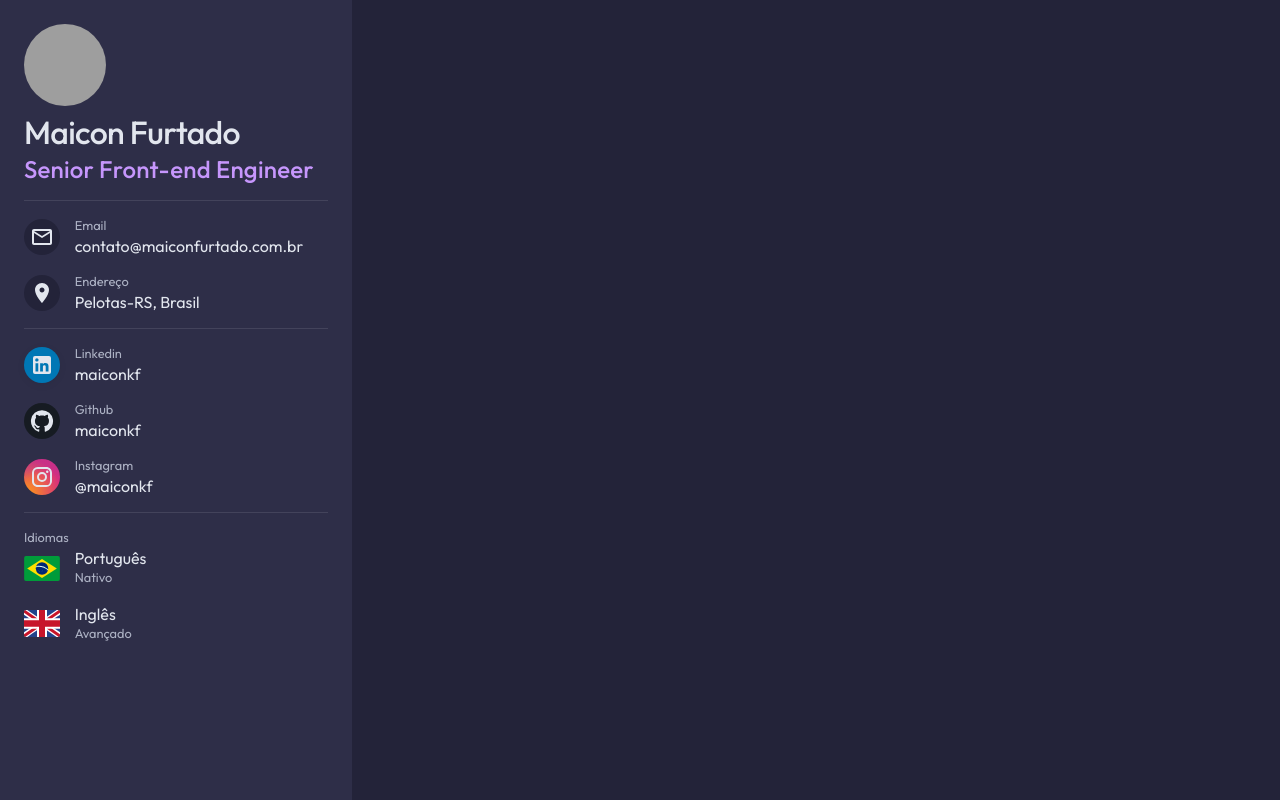
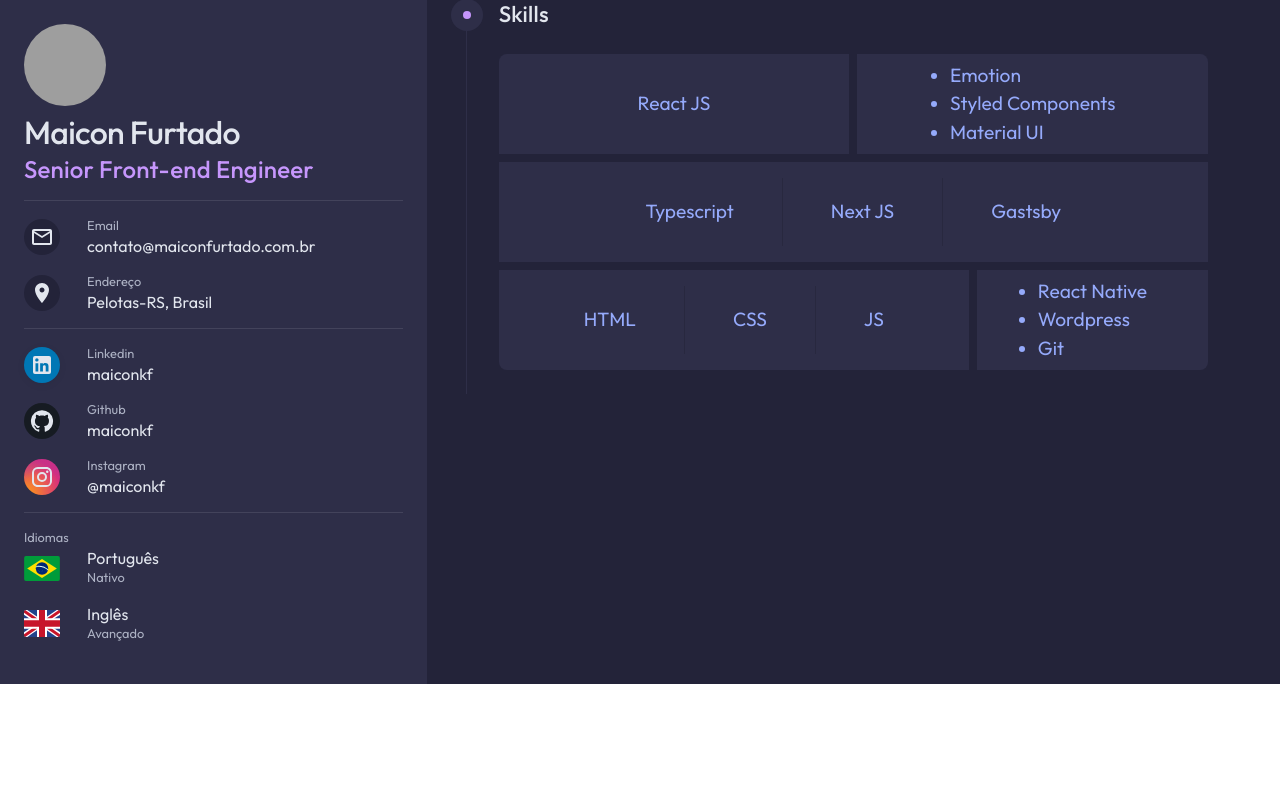
Before and after one commit to maiconkf/portfolio, a Next.js app: page / in a window 1280 px wide. Built offline with nearby package versions, Linux system fonts and the light colour scheme; grey boxes are pictures that could not be loaded.

Commit message:
feat: skills

```diff
--- a/components/Aside/index.tsx
+++ b/components/Aside/index.tsx
@@ -24,9 +24,8 @@
       sx={{
         backgroundColor: "primary.main",
         width: "100%",
-        maxWidth: ["100%", "100%", "100%", "352px"],
       }}
-      p={3}
+      p={[2, 2, 2, 3]}
     >
       <Avatar
         src="https://scontent.fpet3-1.fna.fbcdn.net/v/t1.6435-9/68902702_10214676645095308_8695338020066295808_n.jpg?_nc_cat=108&ccb=1-5&_nc_sid=09cbfe&_nc_eui2=AeF0FVDwtQerYdM5vU5P8y5FjBaQYHQjvuGMFpBgdCO-4Q8lCBR2wN1X9e7ftUKUdgU&_nc_ohc=b89PjI5TJrkAX84b7KZ&_nc_ht=scontent.fpet3-1.fna&oh=00_AT-HDvssOh7varqL_-H9Rj0i_6QMTsXK1Mj5AYmoX-S3ow&oe=628F2782"
--- /dev/null
+++ b/components/Box/index.tsx
@@ -0,0 +1,46 @@
+import React, { ReactNode } from "react";
+import { Box as MuiBox, Typography } from "@mui/material";
+
+type Props = {
+  borderRadius?: string;
+  flexDirection?: string;
+  children: ReactNode;
+};
+
+const Box: React.FC<Props> = ({ borderRadius, flexDirection, children }) => {
+  return (
+    <MuiBox
+      sx={{
+        borderRadius,
+        backgroundColor: "primary.main",
+        height: 100,
+        display: "flex",
+        flexDirection,
+        justifyContent: "center",
+        alignItems: "center",
+
+        "& ul": {
+          padding: 0,
+        },
+
+        "& li": {
+          color: "secondary.main",
+          fontSize: "0.85rem",
+
+          "@media (min-width: 600px)": {
+            fontSize: "1rem",
+          },
+
+          "@media (min-width: 900px)": {
+            fontSize: "1.2rem",
+          },
+        },
+      }}
+      py={2}
+    >
+      {children}
+    </MuiBox>
+  );
+};
+
+export default Box;
--- /dev/null
+++ b/components/Session/Title/index.tsx
@@ -0,0 +1,41 @@
+import { Typography } from "@mui/material";
+import React from "react";
+
+type Props = {
+  title: string;
+};
+
+const Title: React.FC<Props> = ({ title }) => {
+  return (
+    <Typography
+      variant="h3"
+      sx={{
+        "&:before": {
+          content: '""',
+          width: 32,
+          height: 32,
+          borderRadius: "100%",
+          backgroundColor: "primary.main",
+          position: "absolute",
+          left: -48,
+          top: -1,
+        },
+
+        "&:after": {
+          content: '""',
+          position: "absolute",
+          top: 11,
+          left: -36,
+          borderRadius: "100%",
+          width: 8,
+          height: 8,
+          backgroundColor: "secondary.light",
+        },
+      }}
+    >
+      {title}
+    </Typography>
+  );
+};
+
+export default Title;
--- /dev/null
+++ b/components/Session/index.tsx
@@ -0,0 +1,30 @@
+import { Box } from "@mui/material";
+import React, { ReactNode } from "react";
+
+type Props = {
+  children: ReactNode;
+};
+
+const Session: React.FC<Props> = ({ children }) => {
+  return (
+    <Box
+      pb={3}
+      sx={{
+        position: "relative",
+        "&:before": {
+          content: '""',
+          position: "absolute",
+          left: -33,
+          top: 0,
+          width: "1px",
+          height: "100%",
+          backgroundColor: "secondary.dark",
+        },
+      }}
+    >
+      {children}
+    </Box>
+  );
+};
+
+export default Session;
--- /dev/null
+++ b/components/Skills/index.tsx
@@ -0,0 +1,138 @@
+import { Divider, Grid, Typography } from "@mui/material";
+import React from "react";
+import Box from "../Box";
+import Session from "../Session";
+import Title from "../Session/Title";
+
+const Skills: React.FC = () => {
+  return (
+    <Session>
+      <Title title="Skills" />
+      <Grid container spacing={1} mt={2}>
+        <Grid item xs={6}>
+          <Box borderRadius="8px 0px 0px 0px">
+            <Typography
+              sx={{
+                fontSize: ["0.85rem", "1.2rem"],
+                color: "secondary.main",
+                m: 0,
+              }}
+            >
+              React JS
+            </Typography>
+          </Box>
+        </Grid>
+        <Grid item xs={6}>
+          <Box borderRadius="0px 8px 0px 0px">
+            <ul>
+              <li>Emotion</li>
+              <li>Styled Components</li>
+              <li>Material UI</li>
+            </ul>
+          </Box>
+        </Grid>
+        <Grid item xs={12}>
+          <Box>
+            <Typography
+              sx={{
+                fontSize: ["0.85rem", "1.2rem"],
+                color: "secondary.main",
+                m: 0,
+              }}
+            >
+              Typescript
+            </Typography>
+            <Divider
+              orientation="vertical"
+              sx={{
+                backgroundColor: "secondary.dark",
+                mx: [2, 6],
+              }}
+            />
+            <Typography
+              sx={{
+                fontSize: ["0.85rem", "1.2rem"],
+                color: "secondary.main",
+                m: 0,
+              }}
+            >
+              Next JS
+            </Typography>
+            <Divider
+              orientation="vertical"
+              sx={{
+                backgroundColor: "secondary.dark",
+                mx: [2, 6],
+              }}
+            />
+            <Typography
+              sx={{
+                fontSize: ["0.85rem", "1.2rem"],
+                color: "secondary.main",
+                m: 0,
+              }}
+            >
+              Gastsby
+            </Typography>
+          </Box>
+        </Grid>
+        <Grid item xs={7} sm={8}>
+          <Box borderRadius="0px 0px 0px 8px">
+            <Typography
+              sx={{
+                fontSize: ["0.85rem", "1.2rem"],
+                color: "secondary.main",
+                m: 0,
+              }}
+            >
+              HTML
+            </Typography>
+            <Divider
+              orientation="vertical"
+              sx={{
+                backgroundColor: "secondary.dark",
+                mx: [2, 6],
+              }}
+            />
+            <Typography
+              sx={{
+                fontSize: ["0.85rem", "1.2rem"],
+                color: "secondary.main",
+                m: 0,
+              }}
+            >
+              CSS
+            </Typography>
+            <Divider
+              orientation="vertical"
+              sx={{
+                backgroundColor: "secondary.dark",
+                mx: [2, 6],
+              }}
+            />
+            <Typography
+              sx={{
+                fontSize: ["0.85rem", "1.2rem"],
+                color: "secondary.main",
+                m: 0,
+              }}
+            >
+              JS
+            </Typography>
+          </Box>
+        </Grid>
+        <Grid item xs={5} sm={4}>
+          <Box borderRadius="0px 0px 8px 0px">
+            <ul>
+              <li>React Native</li>
+              <li>Wordpress</li>
+              <li>Git</li>
+            </ul>
+          </Box>
+        </Grid>
+      </Grid>
+    </Session>
+  );
+};
+
+export default Skills;
--- a/pages/_app.tsx
+++ b/pages/_app.tsx
@@ -11,6 +11,7 @@
     secondary: {
       light: "#C696FC",
       main: "#95AAFB",
+      dark: "#2E2E48",
     },
   },
   typography: {
@@ -34,6 +35,15 @@
       "@media (min-width: 1200px)": {
         fontSize: "1.5rem",
       },
+    },
+
+    h3: {
+      fontSize: "1.4rem",
+      lineHeight: "1.33",
+      fontWeight: 500,
+      letterSpacing: "0.01em",
+      position: "relative",
+      color: "#E2E6EE",
     },
   },
 });
--- a/pages/index.tsx
+++ b/pages/index.tsx
@@ -1,17 +1,28 @@
 import Aside from "../components/Aside";
-import { Box } from "@mui/material";
+import { Box, Grid, Container } from "@mui/material";
+import Skills from "../components/Skills";
 
 export default function Home() {
   return (
-    <Box
-      sx={{
-        display: "flex",
-        backgroundColor: "primary.dark",
-        minHeight: "100vh",
-      }}
-    >
-      <Aside />
-      <Box></Box>
-    </Box>
+    // <Grid
+    //   sx={{
+    //     display: "flex",
+    //     flexWrap: "wrap",
+    //     backgroundColor: "primary.dark",
+    //     minHeight: "100vh",
+
+    //     "@media (min-width: 1200px)": {
+    //       flexWrap: "nowrap",
+    //     },
+    //   }}
+    // >
+    <Grid container sx={{ backgroundColor: "primary.dark" }}>
+      <Grid item xs={12} lg={4} xl={3}>
+        <Aside />
+      </Grid>
+      <Grid item xs={12} lg={8} xl={9} px={[2, 2, 2, 9]}>
+        <Skills />
+      </Grid>
+    </Grid>
   );
 }
```
